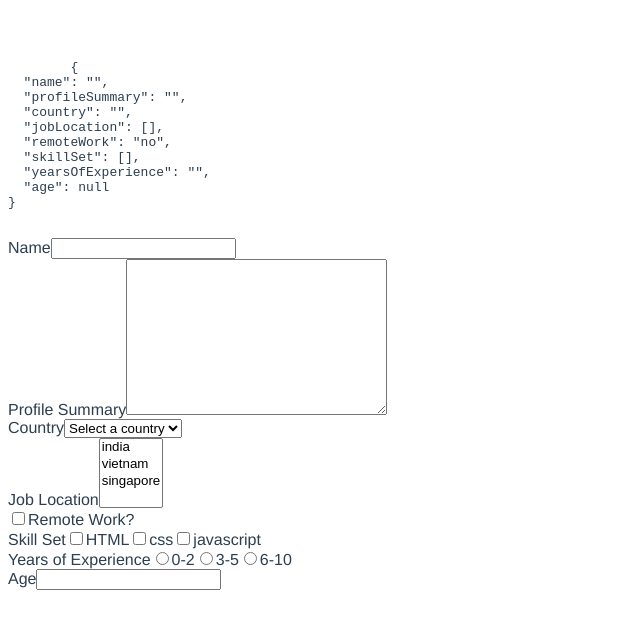
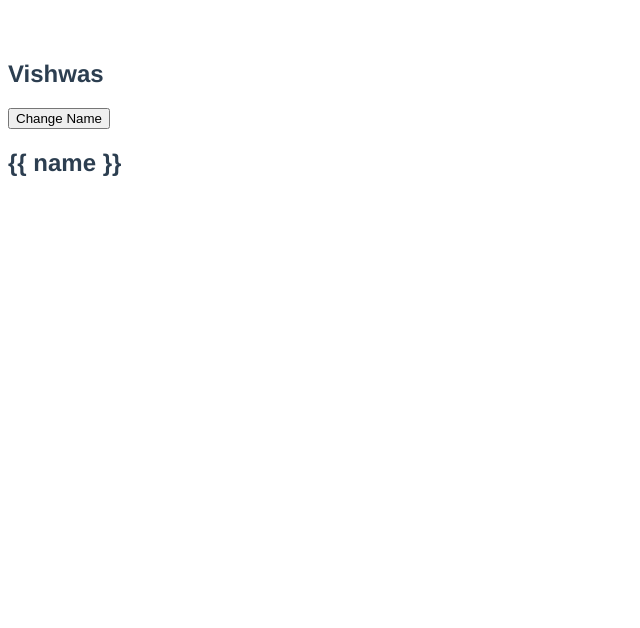
Before and after one commit to Shercosta/vue-3-codevolution, a Vue app in the folder vue-project/: page / in a window 1280 px wide. Shown: the top 628 px of the page, without its empty margins (0-640 px from the left). Built offline with nearby package versions, Linux system fonts and the light colour scheme.

Commit message:
tutorial 23

```diff
--- /dev/null
+++ b/vue-project/src/BonusDirectives.vue
@@ -0,0 +1,23 @@
+<template>
+  <div>
+    <h2 v-once>{{ name }}</h2>
+    <button @click="name = 'Batman'">Change Name</button>
+
+    <h2 v-pre>{{ name }}</h2>
+  </div>
+</template>
+
+<script>
+export default {
+  name: "BonusDirective",
+  data() {
+    return {
+      name: "Vishwas",
+    };
+  },
+  methods: {},
+};
+</script>
+
+<style>
+</style>
--- a/vue-project/src/main.js
+++ b/vue-project/src/main.js
@@ -2,5 +2,6 @@
 
 import { createApp } from "vue";
 import App from "./App.vue";
+import BonusDirectives from "./BonusDirectives.vue";
 
-createApp(App).mount("#app");
+createApp(BonusDirectives).mount("#app");
```
